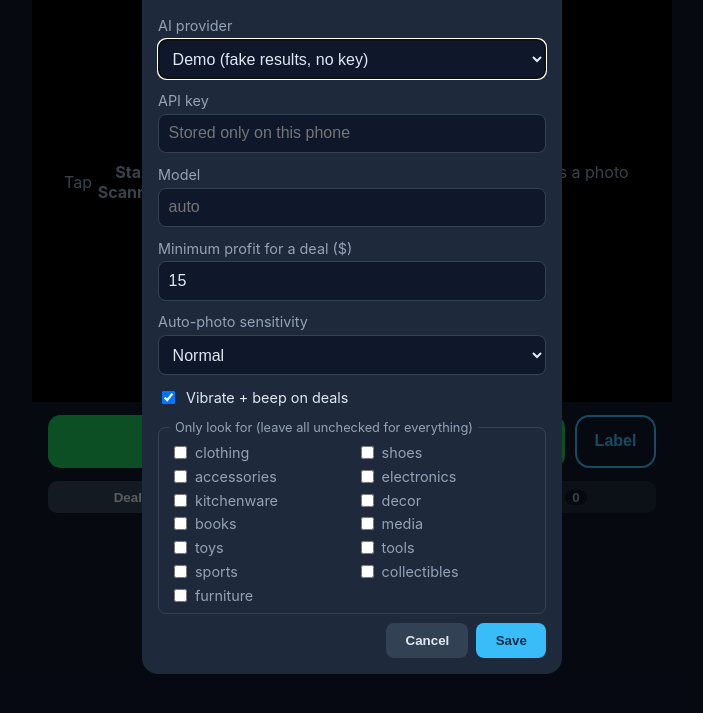
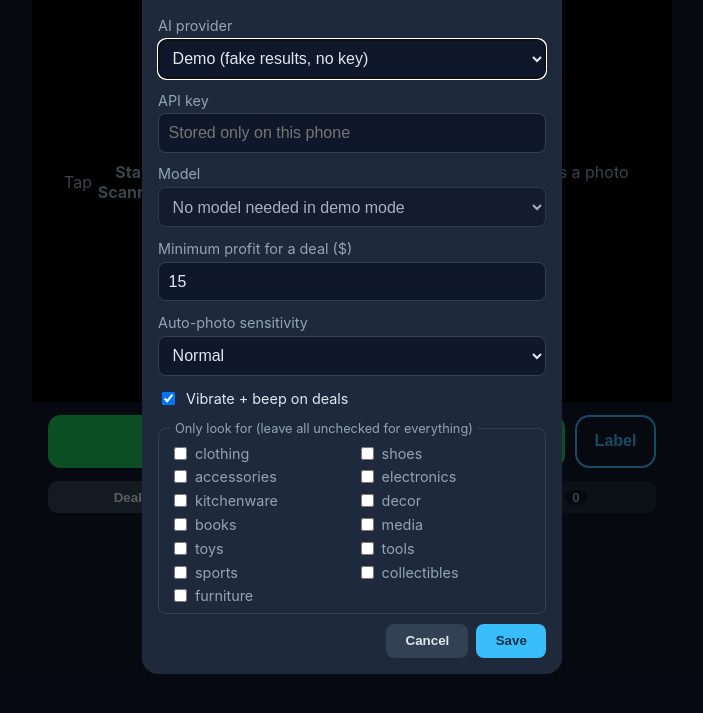
Before and after one commit to thomasJudge2142/thrift-scout, a plain HTML site: page index.html in a window 1280 px wide. Both pictures are taken after a click on the button "Settings". Shown: the part 87-800 px from the top of the page, without its empty margins (288-991 px from the left). Drawn offline with Linux system fonts and the light colour scheme.

Commit message:
Model picker: dropdown of models per provider instead of free text
Co-Authored-By: Devin AI <158243242+devin-ai-integration[bot]@users.noreply.github.com>

```diff
--- a/app.js
+++ b/app.js
@@ -2,6 +2,27 @@
 
 const $ = (id) => document.getElementById(id);
 const DEFAULT_MODELS = { gemini: "gemini-flash-lite-latest", openai: "gpt-4o-mini", demo: "" };
+const MODEL_CHOICES = {
+  gemini: [
+    ["", "Auto (recommended): fastest, switches when a limit is hit"],
+    ["gemini-flash-lite-latest", "Flash Lite: fastest (~1s per photo)"],
+    ["gemini-3.8-flash", "3.8 Flash: smarter, slower (~4s)"],
+    ["gemini-flash-latest", "Flash (latest)"],
+    ["gemini-3.5-flash", "3.5 Flash"],
+  ],
+  openai: [
+    ["", "Auto (recommended): GPT-4o mini"],
+    ["gpt-4o-mini", "GPT-4o mini: fast, cheap"],
+    ["gpt-4o", "GPT-4o: more accurate, pricier"],
+  ],
+  demo: [["", "No model needed in demo mode"]],
+};
+function fillModels(provider, selected = "") {
+  const choices = [...(MODEL_CHOICES[provider] || MODEL_CHOICES.demo)];
+  if (selected && !choices.some(([v]) => v === selected)) choices.push([selected, selected]);
+  $("model").replaceChildren(...choices.map(([v, label]) => new Option(label, v, false, v === selected)));
+  $("model").disabled = provider === "demo";
+}
 const GEMINI_FALLBACKS = ["gemini-flash-lite-latest", "gemini-3.8-flash", "gemini-flash-latest", "gemini-3.5-flash"];
 const FEE_RATE = 0.15;
 const MIN_CONFIDENCE = 0.5;
@@ -115,8 +136,7 @@ function updateBadge() {
 $("settingsBtn").onclick = () => {
   $("provider").value = settings.provider;
   $("apiKey").value = settings.apiKey;
-  $("model").value = settings.model;
-  $("model").placeholder = DEFAULT_MODELS[settings.provider] || "auto";
+  fillModels(settings.provider, settings.model);
   $("minProfit").value = settings.minProfit;
   $("sensitivity").value = settings.sensitivity in SENSITIVITY ? settings.sensitivity : "normal";
   $("vibrate").checked = settings.vibrate;
@@ -134,11 +154,11 @@ $("settingsBtn").onclick = () => {
   );
   $("settings").showModal();
 };
-$("provider").onchange = () => ($("model").placeholder = DEFAULT_MODELS[$("provider").value] || "auto");
+$("provider").onchange = () => fillModels($("provider").value);
 $("saveSettings").onclick = () => {
   settings.provider = $("provider").value;
   settings.apiKey = $("apiKey").value.trim();
-  settings.model = $("model").value.trim();
+  settings.model = $("model").value;
   settings.minProfit = Math.max(0, Number($("minProfit").value) || 0);
   settings.sensitivity = $("sensitivity").value;
   settings.vibrate = $("vibrate").checked;
--- a/index.html
+++ b/index.html
@@ -62,7 +62,7 @@
         <input id="apiKey" type="password" autocomplete="off" placeholder="Stored only on this phone" />
       </label>
       <label>Model
-        <input id="model" type="text" placeholder="auto" />
+        <select id="model"></select>
       </label>
       <label>Minimum profit for a deal ($)
         <input id="minProfit" type="number" min="0" step="1" />
--- a/sw.js
+++ b/sw.js
@@ -1,4 +1,4 @@
-const CACHE = "thrift-scout-v5";
+const CACHE = "thrift-scout-v6";
 const ASSETS = ["./", "index.html", "styles.css", "app.js", "manifest.json", "icon.svg"];
 self.addEventListener("install", (e) => e.waitUntil(caches.open(CACHE).then((c) => c.addAll(ASSETS))));
 self.addEventListener("activate", (e) => e.waitUntil(caches.keys().then((ks) => Promise.all(ks.filter((k) => k !== CACHE).map((k) => caches.delete(k))))));
```
